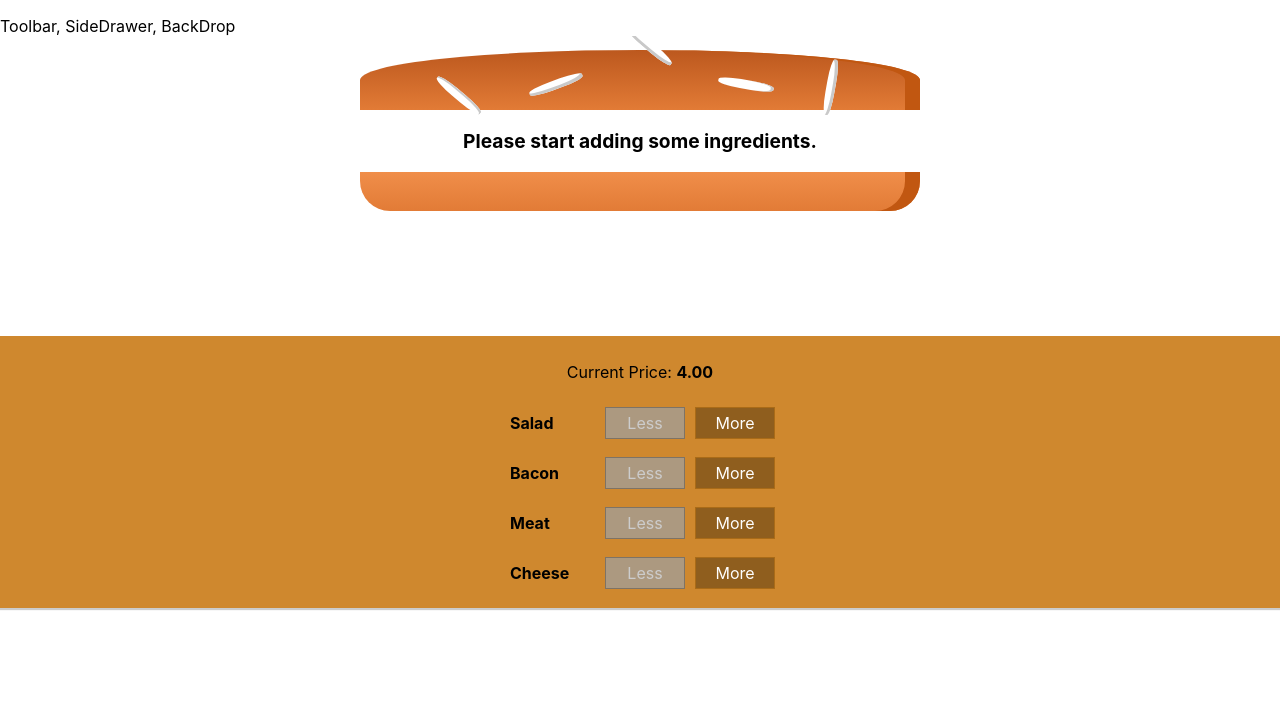
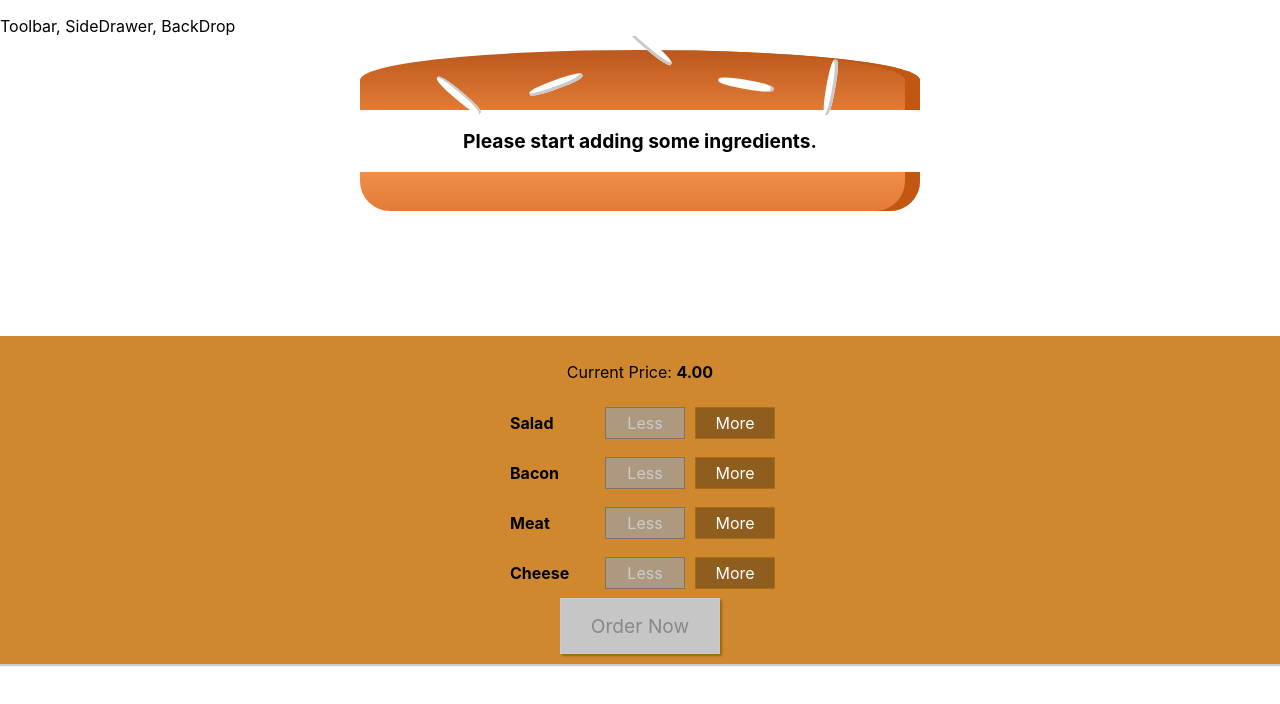
Before and after one commit to xionger/react_web, a React app in the folder burger-builder/: page / in a window 1280 px wide. Shown: the top 704 px of the page. Built offline with nearby package versions, Linux system fonts and the light colour scheme.

Commit message:
8.136 order button

```diff
--- a/burger-builder/src/components/Burger/BuildControls/BuildControls.css
+++ b/burger-builder/src/components/Burger/BuildControls/BuildControls.css
@@ -8,3 +8,45 @@
     margin: auto;
     padding: 10px 0;
 }
+
+
+.OrderButton {
+    background-color: #DAD735;
+    outline: none;
+    cursor: pointer;
+    border: 1px solid #966909;
+    color: #966909;
+    font-family: inherit;
+    font-size: 1.2em;
+    padding: 15px 30px;
+    box-shadow: 2px 2px 2px #966909;
+}
+
+.OrderButton:hover, .OrderButton:active {
+    background-color: #A0DB41;
+    border: 1px solid #966909;
+    color: #966909;
+}
+
+.OrderButton:disabled {
+    background-color: #C7C6C6;
+    cursor: not-allowed;
+    border: 1px solid #ccc;
+    color: #888888;
+}
+
+.OrderButton:not(:disabled) {
+    animation: enable 0.3s linear;
+}
+
+@keyframes enable {
+    0% {
+        transform: scale(1);
+    }
+    60% {
+        transform: scale(1.1);
+    }
+    100% {
+        transform: scale(1);
+    }
+}
--- a/burger-builder/src/components/Burger/BuildControls/BuildControls.js
+++ b/burger-builder/src/components/Burger/BuildControls/BuildControls.js
@@ -20,6 +20,10 @@
                     removed={() => props.removeIngredient(ct.type)}
                     disabled={props.disabled[ct.type]} />
             ))}
+            <button className="OrderButton"
+                disabled={!props.purchasable}>
+                Order Now
+            </button>
         </div>
     );
 }
--- a/burger-builder/src/containers/BurgerBuilder/BuigerBuilder.js
+++ b/burger-builder/src/containers/BurgerBuilder/BuigerBuilder.js
@@ -18,8 +18,21 @@
             meat: 0,
             bacon: 0
         },
-        totalPrice: 4
+        totalPrice: 4,
+        purchasable: false
     };
+
+    updatePurchaseStatus (ingredients) {
+        const sum = Object.keys(ingredients)
+            .map(igKey => {
+                return ingredients[igKey];
+            })
+            .reduce((sum, el) => {
+                return sum + el;
+            }, 0);
+
+        this.setState({purchasable: sum > 0});
+    }
 
     addIngredientHandler = (type) => {
         const count = 1 + this.state.ingredients[type];
@@ -27,6 +40,7 @@
         updatedIngredients[type] = count;
         const price = this.state.totalPrice + INGREDIENT_PRICE[type];
         this.setState({ingredients: updatedIngredients, totalPrice: price});
+        this.updatePurchaseStatus(updatedIngredients);
     }
 
     removeIngredientHandler = (type) => {
@@ -37,6 +51,7 @@
             updatedIngredients[type] = count;
             const price = this.state.totalPrice - INGREDIENT_PRICE[type];
             this.setState({ingredients: updatedIngredients, totalPrice: price});
+            this.updatePurchaseStatus(updatedIngredients);
         }
     }
 
@@ -51,6 +66,7 @@
                 <Burger ingredients={this.state.ingredients}/>
                 <BuildControls
                     price={this.state.totalPrice}
+                    purchasable={this.state.purchasable}
                     addIngredient={this.addIngredientHandler}
                     removeIngredient={this.removeIngredientHandler}
                     disabled={disableInfo} />
```
